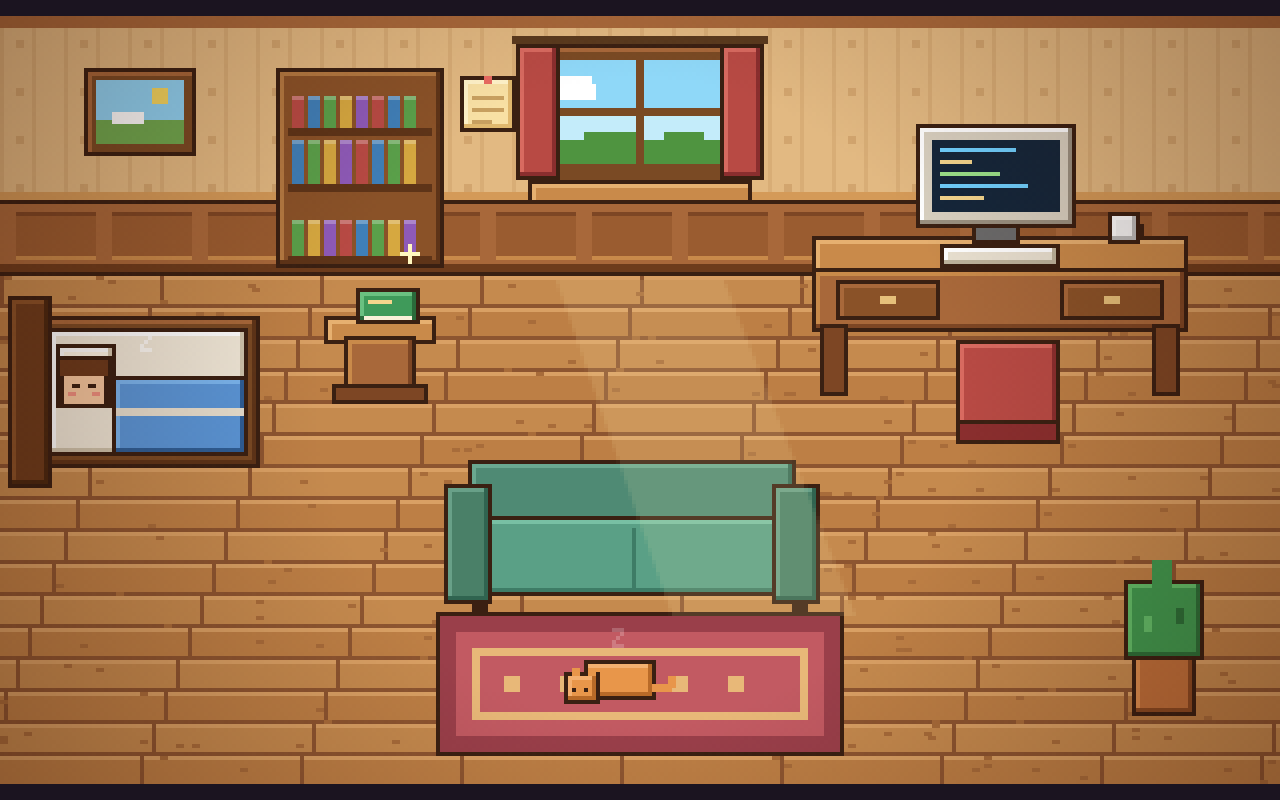
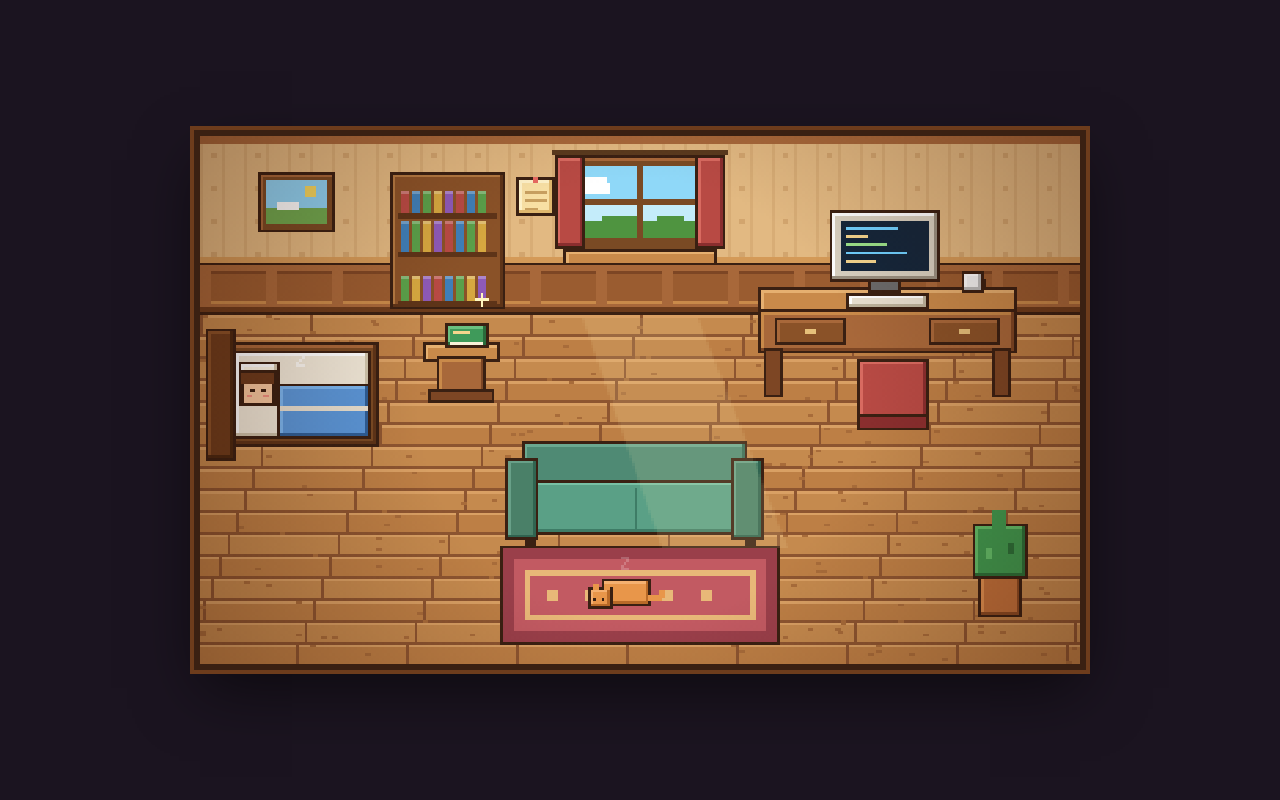
Before and after one commit to yunanxiaobao/yunanxiaobao.github.io, a plain HTML site: page index.html in a window 1280 px wide. Drawn offline with Linux system fonts and the light colour scheme.

Commit message:
Fix pixel homepage: time-based animation (same speed on high-refresh displays) and contained 880px framed window instead of fullscreen

```diff
--- a/index.html
+++ b/index.html
@@ -8,8 +8,8 @@
 <style>
 :root{box-sizing:border-box;padding-top:env(safe-area-inset-top,0px);padding-bottom:env(safe-area-inset-bottom,0px);--bg:#1b1420}
 html{scroll-padding-top:env(safe-area-inset-top,0px)}
-body{margin:0;background:var(--bg);min-height:100vh;display:flex;align-items:center;justify-content:center}
-canvas{width:min(100vw,166vh);max-width:100%;display:block;image-rendering:pixelated;touch-action:manipulation}
+body{margin:0;background:var(--bg);min-height:100vh;min-height:100dvh;box-sizing:border-box;padding:max(20px,4vmin);display:flex;align-items:center;justify-content:center}
+canvas{width:min(92vw,880px,140vh);max-width:100%;display:block;image-rendering:pixelated;touch-action:manipulation;box-shadow:0 0 0 6px #3a2012,0 0 0 10px #6d3c1c,0 24px 60px rgba(0,0,0,.55)}
 </style>
 </head>
 <body>
@@ -99,6 +99,7 @@ const hot=[
 ];
 const ch={x:150,y:104,pose:'stand',dir:'down',path:[],timer:50,t:0,last:-1,spot:null};
 let hover=null,toast='',toastT=0;
+let DT=1; // 每帧相当于多少个 60fps 帧：60Hz 时约 1，120Hz 时约 0.5
 const SF=spots[2];
 function route(f,t){
   const p=[];
@@ -110,12 +111,12 @@ function route(f,t){
 function pick(){let i;do{i=Math.random()*spots.length|0}while(i===ch.last);
   ch.path=route(spots[ch.last],spots[i]);ch.spot=spots[i];ch.last=i}
 function update(){
-  ch.t++;
-  if(!ch.path.length){if(--ch.timer<=0)pick();return}
+  ch.t+=DT;
+  if(!ch.path.length){ch.timer-=DT;if(ch.timer<=0)pick();return}
   const p=ch.path[0],dx=p[0]-ch.x,dy=p[1]-ch.y,d=Math.hypot(dx,dy);
   if(d<1){ch.x=p[0];ch.y=p[1];ch.path.shift();
     if(!ch.path.length){const s=ch.spot;ch.pose=s.pose;ch.dir=s.dir||'down';ch.timer=s.dur+(Math.random()*120|0)}}
-  else{ch.x+=dx/d*.7;ch.y+=dy/d*.7;ch.pose='walk';ch.dir=Math.abs(dx)>Math.abs(dy)?(dx>0?'right':'left'):(dy>0?'down':'up')}
+  else{ch.x+=dx/d*.7*DT;ch.y+=dy/d*.7*DT;ch.pose='walk';ch.dir=Math.abs(dx)>Math.abs(dy)?(dx>0?'right':'left'):(dy>0?'down':'up')}
 }
 
 // ---- 绘制 ----
@@ -179,11 +180,15 @@ function fx(){
   }else{
     [[262,22,0],[102,59,2]].forEach(a=>{if(Math.sin(ch.t*.06+a[2])>.7){R(a[0],a[1]-2,1,5,'#fff7c0');R(a[0]-2,a[1],5,1,'#fff7c0')}});
   }
-  if(toastT>0){toastT--;g.font=FONT;g.textBaseline='top';const tw=Math.ceil(g.measureText(toast).width),bx=(W-tw)/2-6|0;
+  if(toastT>0){toastT-=DT;g.font=FONT;g.textBaseline='top';const tw=Math.ceil(g.measureText(toast).width),bx=(W-tw)/2-6|0;
     R(bx-1,176,tw+14,15,'#5b2e12');R(bx,177,tw+12,13,'#f8e0a4');g.fillStyle='#5b2e12';g.fillText(toast,bx+6,180)}
 }
 const vg=g.createRadialGradient(160,96,80,160,96,215);vg.addColorStop(0,'rgba(40,10,0,0)');vg.addColorStop(1,'rgba(40,10,0,.38)');
-function loop(){
+let lastT=null;
+function loop(now){
+  if(now===undefined)now=performance.now();
+  if(lastT===null){lastT=now;DT=1}
+  else{DT=(now-lastT)/16.666;lastT=now;if(DT>3)DT=3;if(DT<0)DT=0}
   update();sky();g.drawImage(bg,0,0);screen();book();cat();person();
   if(TINT)R(0,0,W,H,TINT);
   g.fillStyle=vg;g.fillRect(0,0,W,H);fx();
```
